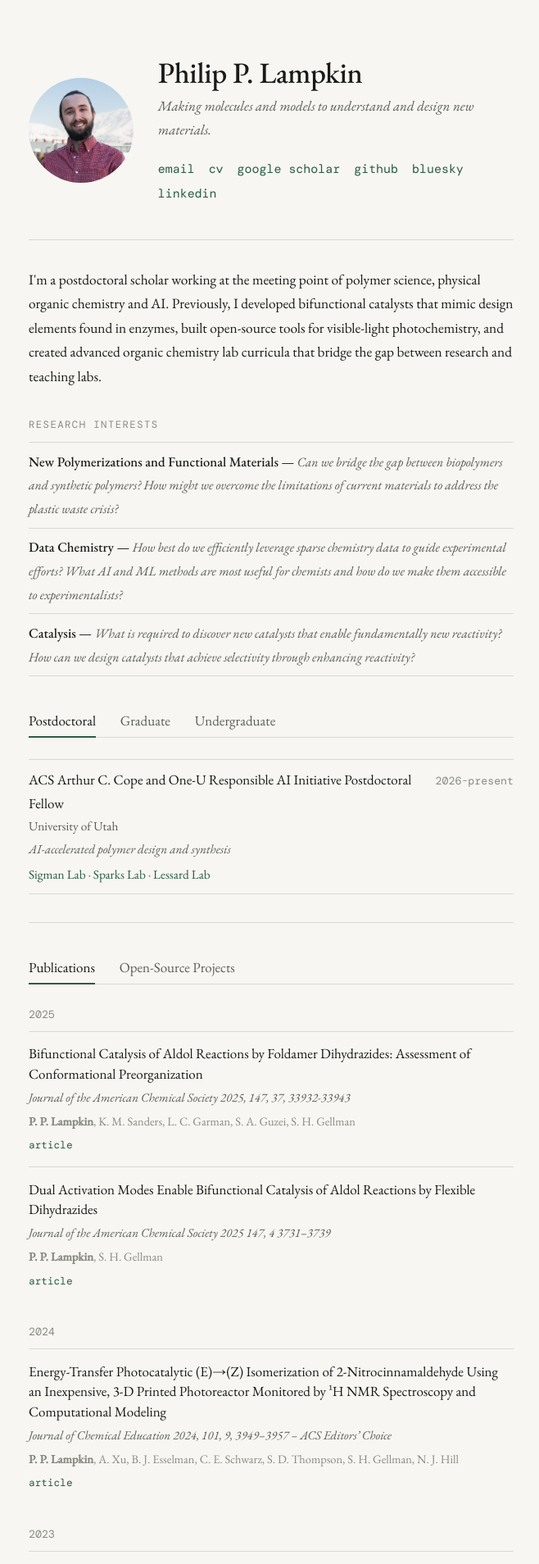
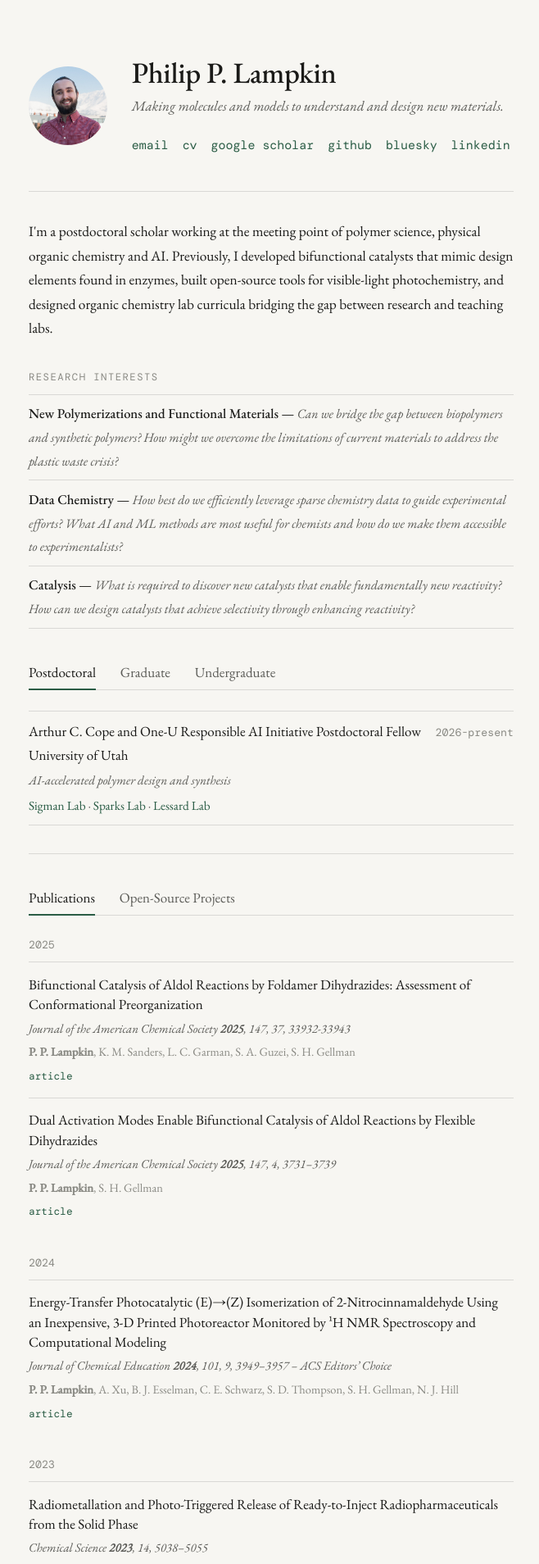
Before and after one commit to plampkin/plampkin.github.io, a Jekyll site: the page built from index.html, in a window 1280 px wide. Shown: the top 1908 px of the page at 82% size, without its empty margins (309-967 px from the left). Built offline with Jekyll 4.4.1, drawn with Linux system fonts in a browser that asks for light colours; some of the changed text lies outside the part shown.

Commit message:
content update

```diff
--- a/_config.yml
+++ b/_config.yml
@@ -14,8 +14,8 @@ headshot: /assets/headshot.jpg
 bio: >
   I'm a postdoctoral scholar working at the meeting point of polymer science, physical organic
   chemistry and AI. Previously, I developed bifunctional catalysts that mimic design elements
-  found in enzymes, built open-source tools for visible-light photochemistry, and created
-  advanced organic chemistry lab curricula that bridge the gap between research and teaching labs.
+  found in enzymes, built open-source tools for visible-light photochemistry, and designed
+  organic chemistry lab curricula bridging the gap between research and teaching labs.
 
 # Header links (shown as the small monospace row under your name).
 # Add, remove, or reorder freely.
@@ -35,7 +35,7 @@ links:
 
 # Current position line
 position:
-  title: ACS Arthur C. Cope and One-U Responsible AI Initiative Postdoctoral Fellow
+  title: Arthur C. Cope and One-U Responsible AI Initiative Postdoctoral Fellow
   institution: University of Utah
   years: "2026-present"
   focus: "AI-accelerated polymer design and synthesis"
--- a/assets/css/style.css
+++ b/assets/css/style.css
@@ -49,8 +49,8 @@ header {
 
 .headshot {
   flex-shrink: 0;
-  width: 128px;
-  height: 128px;
+  width: 96px;
+  height: 96px;
   border-radius: 50%;
   object-fit: cover;
 }
@@ -135,7 +135,7 @@ header {
 
 .position { font-size: 1rem; color: var(--text); }
 
-.position-institution { font-size: 0.9rem; color: var(--text-muted); }
+.position-institution { font-size: 1rem; color: var(--text); }
 
 .position-years {
   font-family: 'DM Mono', monospace;
```
Also changed, not shown: _data/publications.yml (+7 -7 lines).
